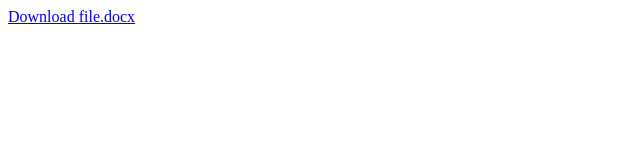
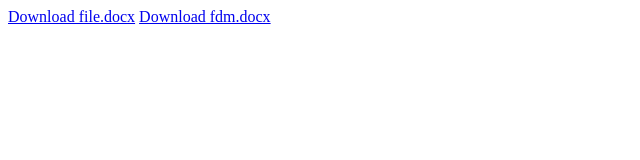
Before and after one commit to Panuj8141/awp, a plain HTML site: page index.html in a window 1280 px wide. Shown: the whole page, without its empty margins (0-640 px from the left). Drawn offline with Linux system fonts and the light colour scheme.

Commit message:
Update index.html

```diff
--- a/index.html
+++ b/index.html
@@ -8,5 +8,6 @@
 <body>
     <!-- Link to download the file -->
     <a href="file.docx" download>Download file.docx</a>
+    <a href="fdm.docx" download>Download fdm.docx</a>
 </body>
 </html>
```
